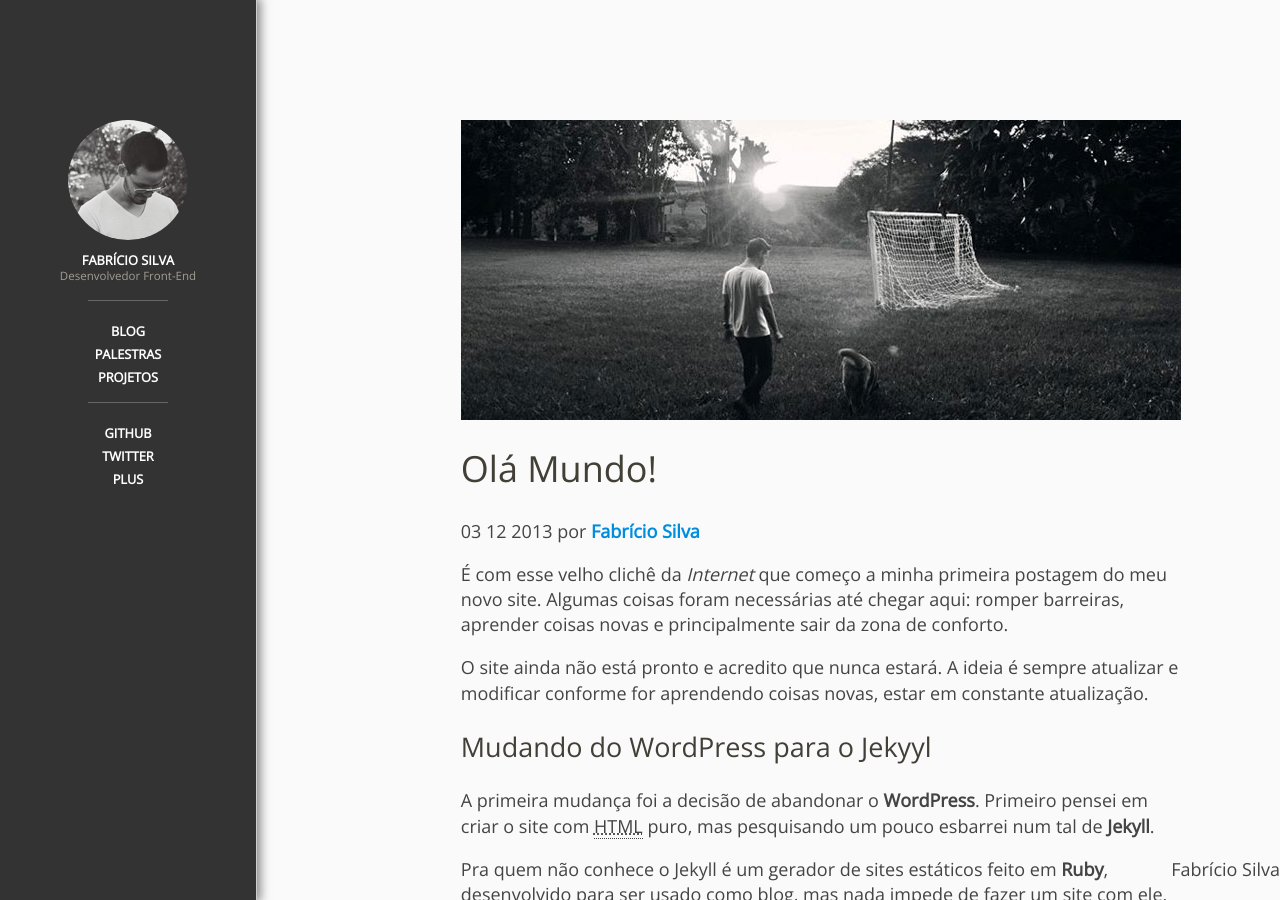
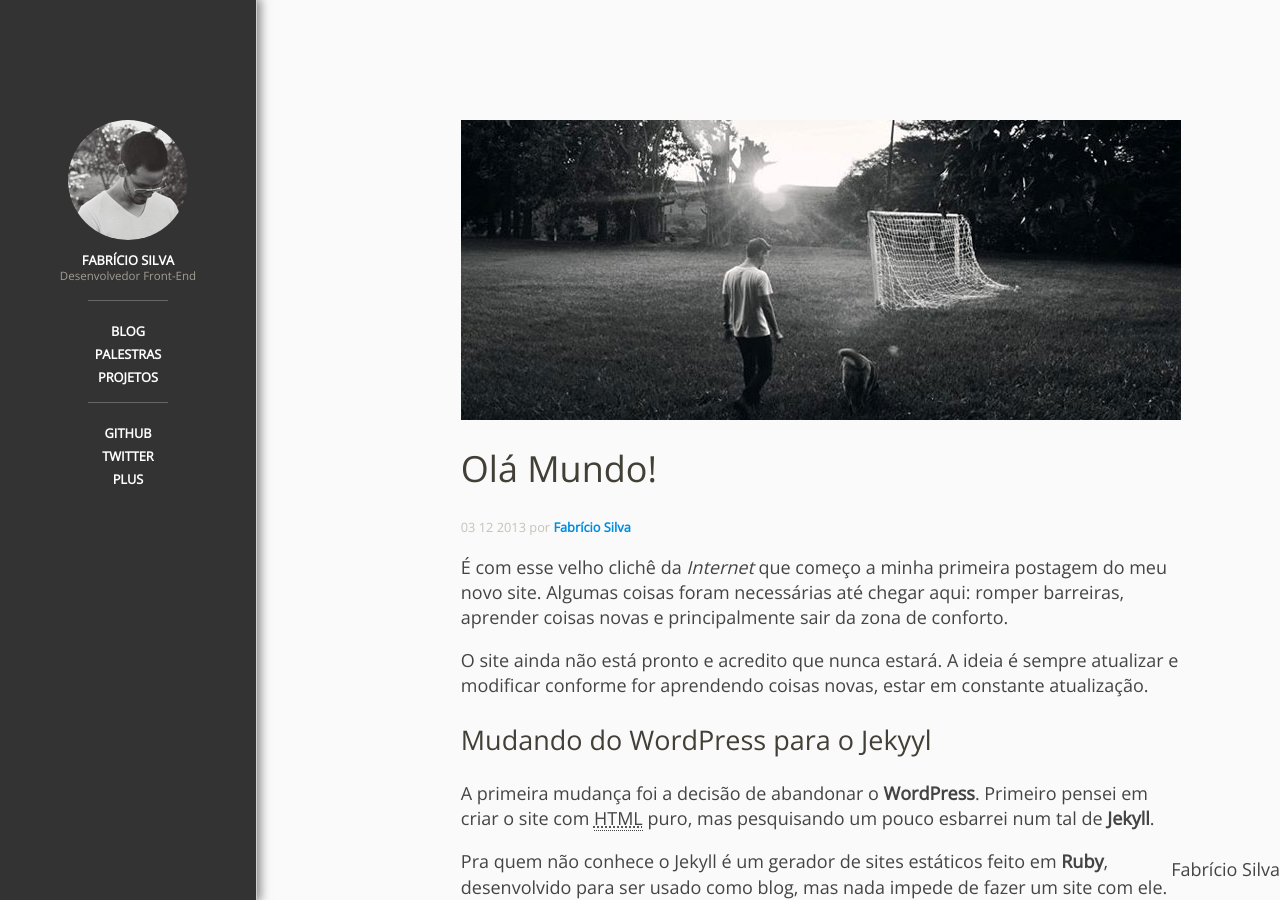
Before and after one commit to fabriciofmsilva/fabriciofmsilva.github.io, a Jekyll site: the page built from _posts/2013-07-03-ola-mundo.md, in a window 1280 px wide and 900 px high. Built offline with Jekyll 4.4.1, drawn with Linux system fonts in a browser that asks for light colours; nearby versions of some CDN libraries; comment, search, counter and statistics services are not loaded.

Commit message:
Edit Post

```diff
--- a/_layouts/post.html
+++ b/_layouts/post.html
@@ -11,7 +11,7 @@
 <div class="entry clearfix">
 <header class="post-header">
 <h1 itemprop="name">{{ page.title }}</h1>
-<p class="post-meta">
+<p class="article-date">
 	<time datetime="{{ page.date }}" itemprop="datePublished" content="{{ page.date | date: "%d %M %Y" }}">{{ page.date | date: "%d %M %Y" }}</time>
 	por <a href="{{ site.plus }}" itemprop="author" class="post-meta-link">{{ site.name }}</a>
 </p>
```
